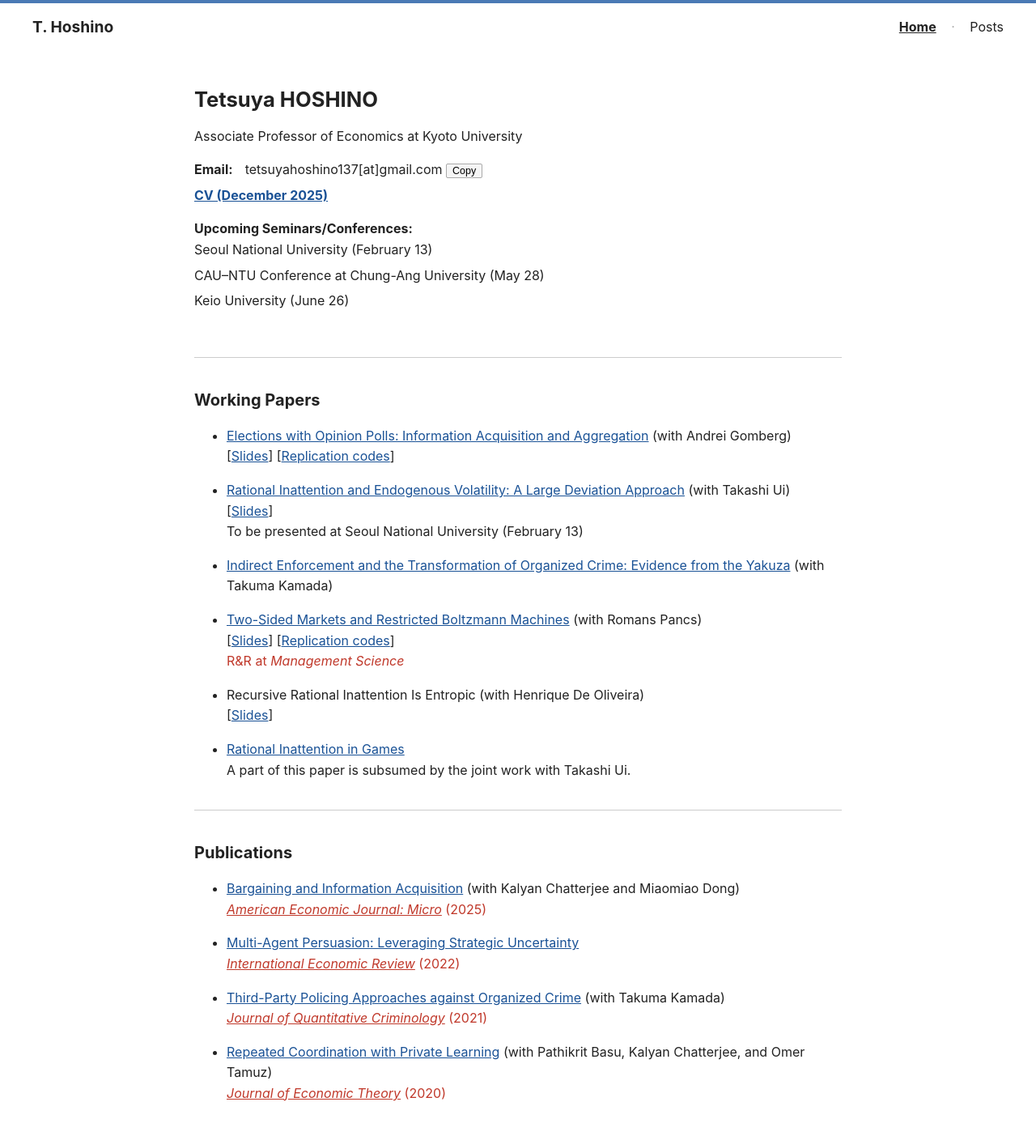
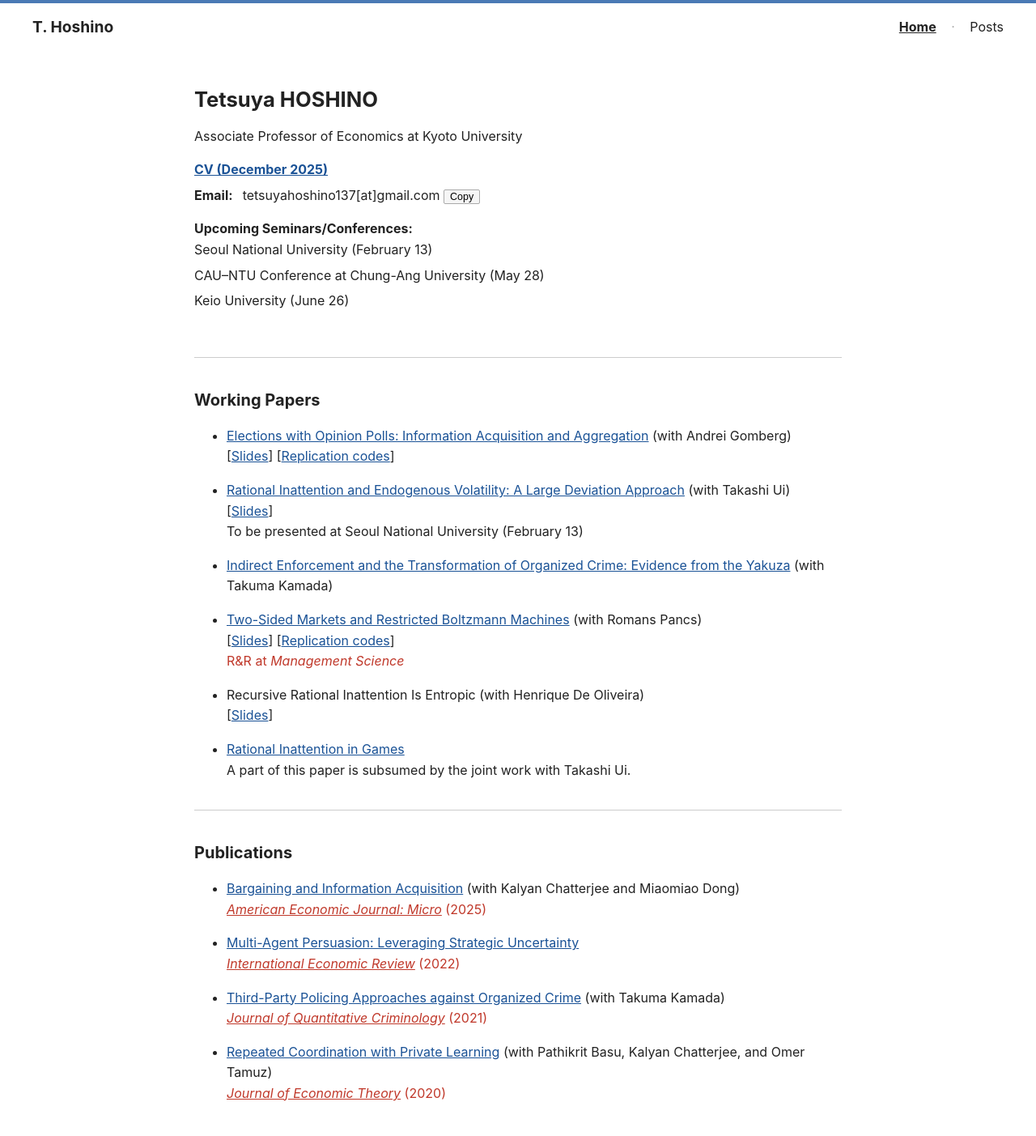
Before and after one commit to tetsuyahoshino137/tetsuyahoshino137.github.io, a Jekyll site: the page built from index.md, in a window 1280 px wide. Shown: the whole page at 81% size. Built offline with Jekyll 4.4.1, drawn with Linux system fonts in a browser that asks for light colours; some of the changed lines change nothing that is shown.

Commit message:
Update index.md

```diff
--- a/index.md
+++ b/index.md
@@ -10,14 +10,14 @@ title: Home
     <p>{{ site.position }}</p>
     <ul>
       <li>
-        <strong style="margin-right: 5px;">Email:</strong>
+        <strong style="margin-right: 5px;"><a href="TetsuyaHoshinoCV251211.pdf">CV (December 2025)</a></strong>
+      </li>
+      <li>
+        <strong style="margin-right: 2px;">Email:</strong>
         <span>
           {{ site.email | replace: "@", "[at]" }}
           <button class="copy-btn" onclick="navigator.clipboard.writeText('{{ site.email }}')">Copy</button>
         </span>
-      </li>
-      <li>
-        <strong style="margin-right: 5px;"><a href="TetsuyaHoshinoCV251211.pdf">CV (December 2025)</a></strong>
       </li>
     </ul>
 
```
